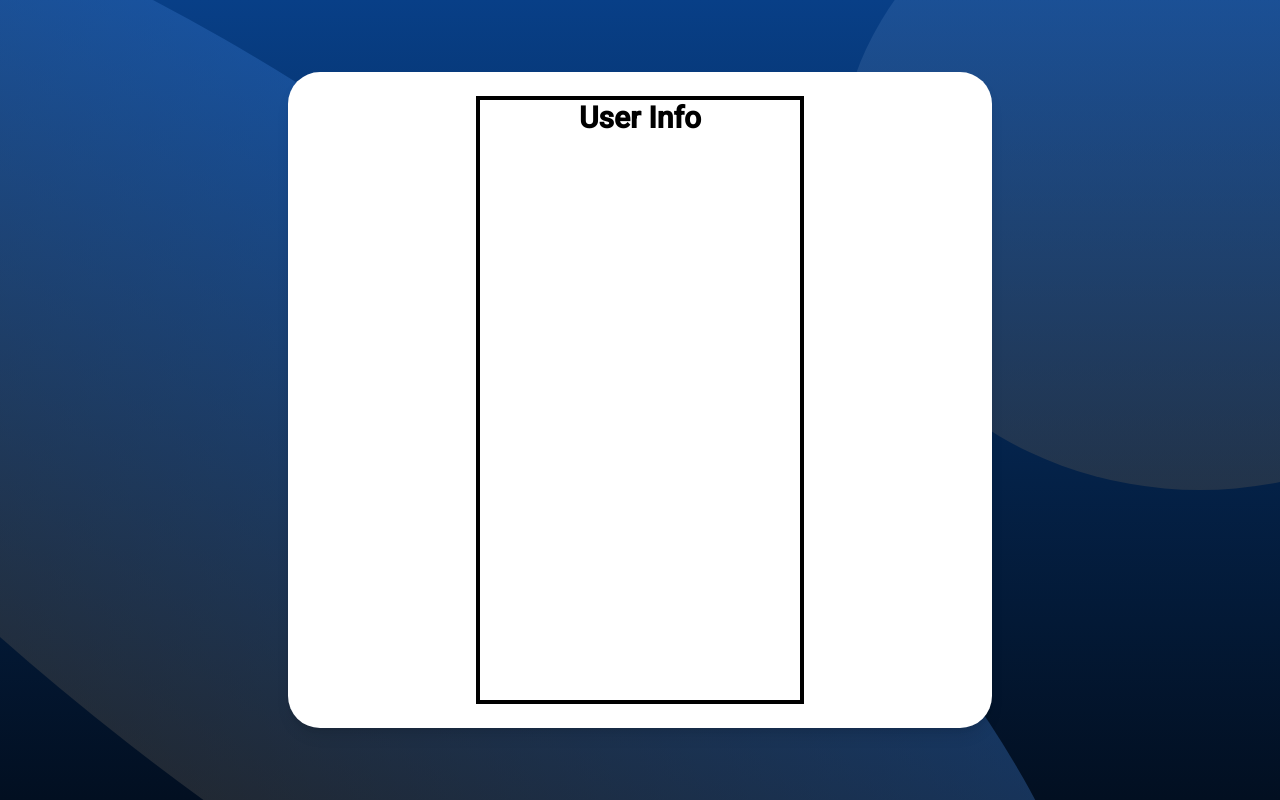
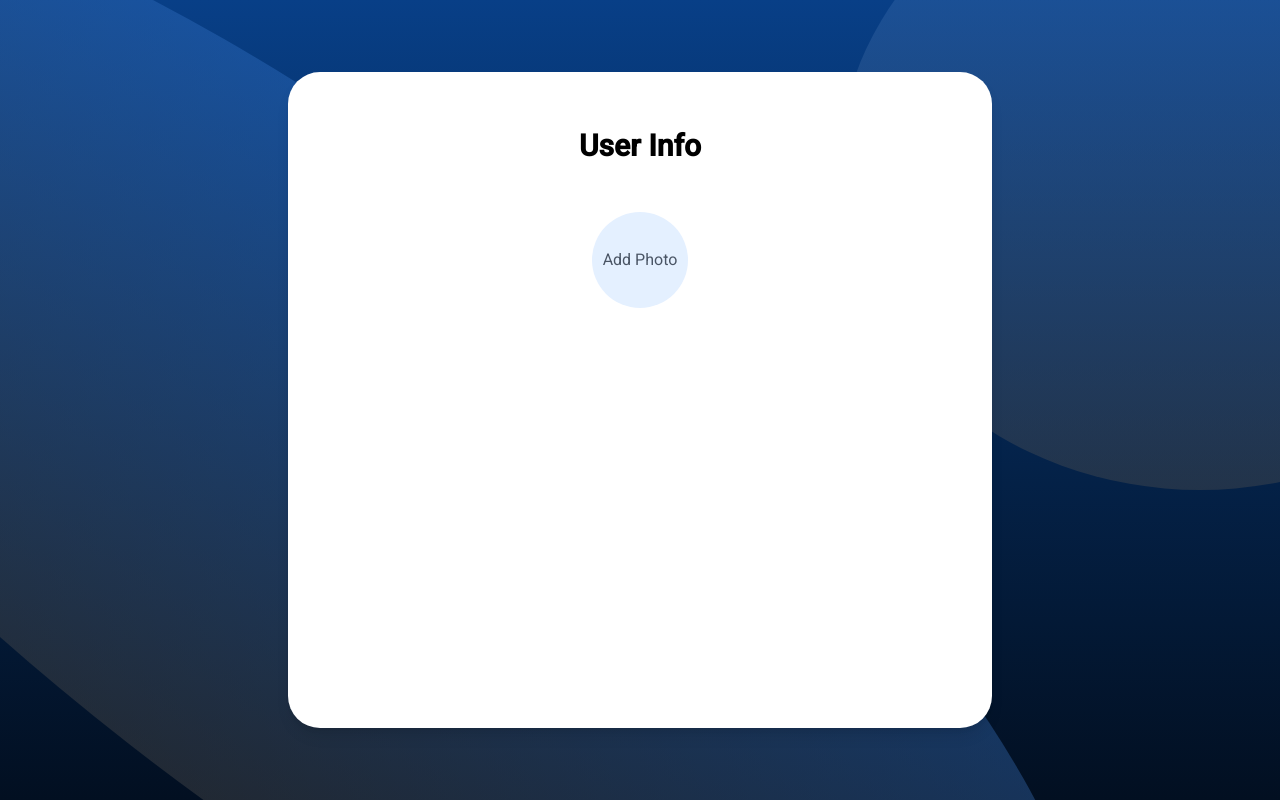
Before and after one commit to AndNijaz/cleanme-frontend, an Angular app: page /register-post in a window 1280 px wide. Built offline with nearby package versions, Linux system fonts and the light colour scheme.

Commit message:
add profile photo placeholder

```diff
--- a/src/app/features/auth/user-info/user-info.component.html
+++ b/src/app/features/auth/user-info/user-info.component.html
@@ -1,5 +1,14 @@
 <form (ngSubmit)="onSubmit()" #registerForm="ngForm" class="h-full flex justify-center w-full">
-  <div class="w-1/2 mx-auto flex flex-col gap-8 max-xl:w-3/5 max-lg:w-4/5 max-md:w-full border-4">
-    <h2 class="text-3xl font-semibold text-center mb-8">User Info</h2>
+  <div class="w-1/2 mx-auto flex flex-col gap-8 max-xl:w-3/5 max-lg:w-4/5 max-md:w-full">
+    <h2 class="text-3xl font-semibold text-center mt-8 mb-4">User Info</h2>
+    <input type="file" id="fileInput" class="hidden" onchange="console.log('pegisu')" />
+    <label for="fileInput"
+      class="cursor-pointer bg-deepblue-200 text-gray-600 w-24 h-24 rounded-full flex items-center justify-center mx-auto">
+      Add Photo
+    </label>
+
+
+
+
   </div>
 </form>
--- a/src/styles.css
+++ b/src/styles.css
@@ -11,6 +11,7 @@ body {
 
 @theme {
   --color-deepblue-500: #083f87;
+  --color-deepblue-200: #e4f0ff;
   --color-blacknavy: #020f21;
 }
 
```
